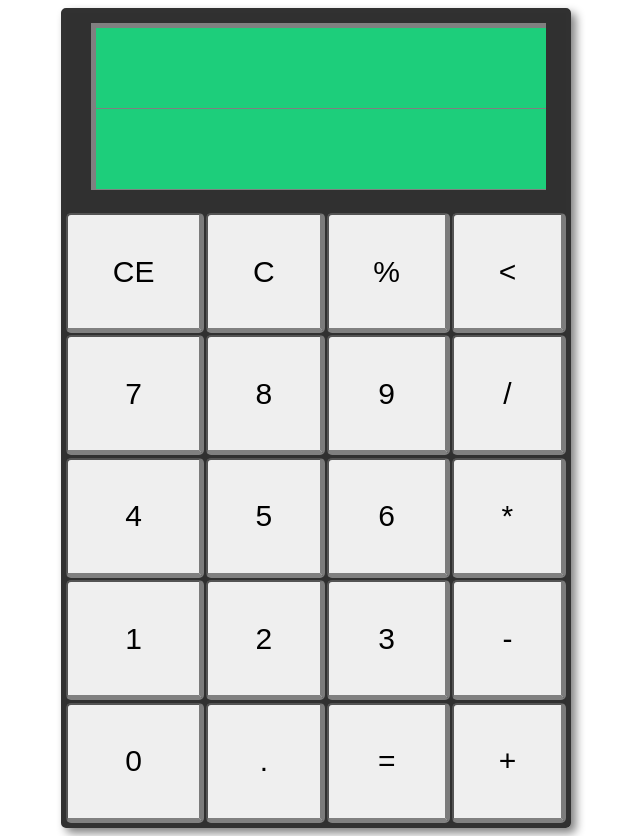
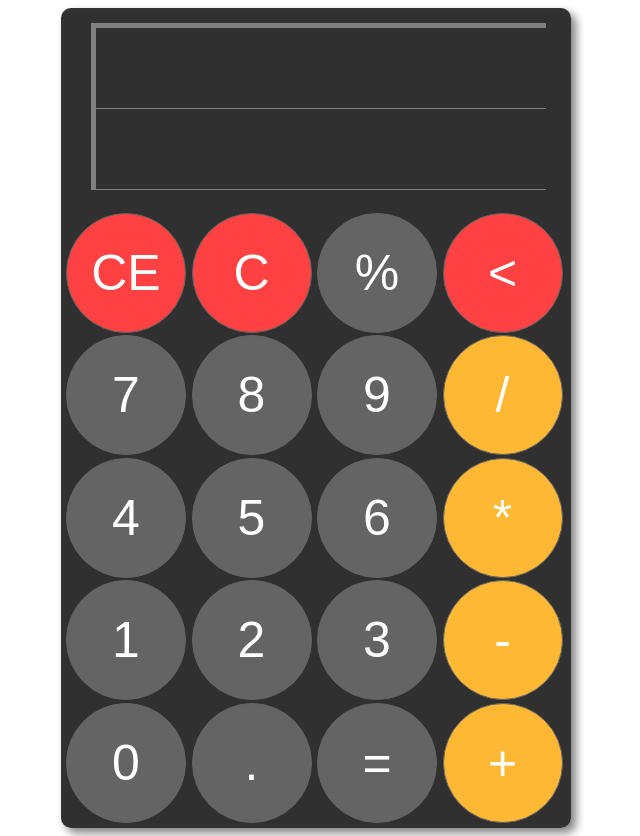
Before and after one commit to jayjay-06/calculator, a plain HTML site: page index.html in a window 1280 px wide. Shown: the whole page, without its empty margins (324-964 px from the left). Drawn offline with Linux system fonts and the light colour scheme.

Commit message:
edit css

```diff
--- a/style.css
+++ b/style.css
@@ -6,7 +6,6 @@
     max-width: 500px;
     width: 500px;
     height: 600px;
-
     background-color: rgb(48, 48, 48);
     gap: 2px;
 }
@@ -25,15 +24,26 @@
    height: 820px;
    box-sizing: border-box;
    box-shadow: 5px 5px 10px gray;
-   border-radius: 5px;
+   border-radius: 10px;
 }
 button {
     height: 120px;
-    font-size: 30px;
-    border-radius: 5px;
-    border-bottom: 5px inset gray;
-    border-right: 5px outset rgb(207, 207, 207);
+    width: 120px;
+    font-size: 50px;
+    border-radius: 100%;
+    background-color: rgb(100, 100, 100);
+    border: 1px solid rgb(100, 100, 100);
+    color: white;
 }
+button:hover{
+    background-color: rgb(110, 110, 110);
+}
+
+button:active {
+    background-color: rgb(170, 170, 170);
+    color: black;
+}
+
 .screen {
     max-width: 500px;
     width: 500px;
@@ -42,6 +52,27 @@ button {
     flex-direction: column;
     gap: 0px 1rem;
 }
+.operator{
+    background-color: rgb(255, 184, 52);
+}
+.clearonce, .clearall, .del {
+    background-color: rgb(255, 65, 65);
+}
+.operator:hover {
+    background-color: rgb(250, 191, 82);
+}
+
+.operator:active {
+    background-color: rgb(255, 206, 115);
+}
+
+.clearonce:hover , .clearall:hover,  .del:hover {
+    background-color: rgb(255, 78, 78);
+}
+
+.clearonce:active , .clearall:active,  .del:active {
+    background-color: rgb(255, 117, 117);
+}
 
 .lcdscreen{
     align-self: center;
@@ -49,12 +80,13 @@ button {
     max-width: 500px;
     width: 450px;
     height: 80px;
-    background-color: rgb(29, 206, 123);
-
+    background-color: rgb(48, 48, 48);
     margin-left: 25px;
     margin-right: 25px;
     color: black;
     font-family: "Century Gothic";
+    color: white;
+
 }
 .upper {
     margin-bottom: 0px;
```
